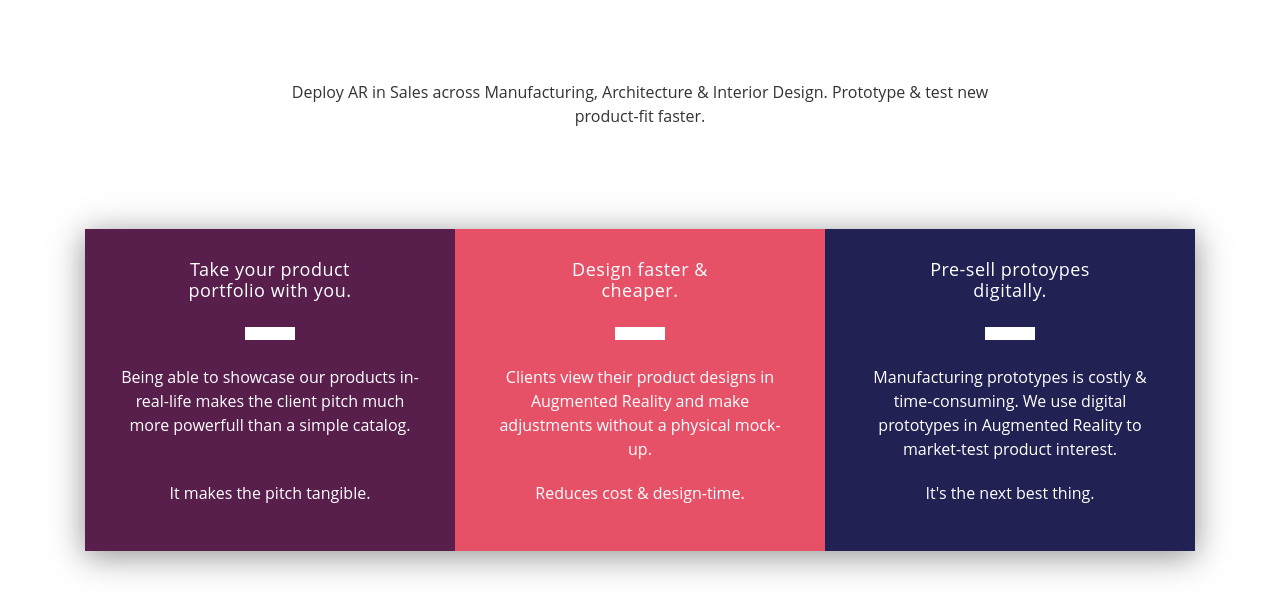
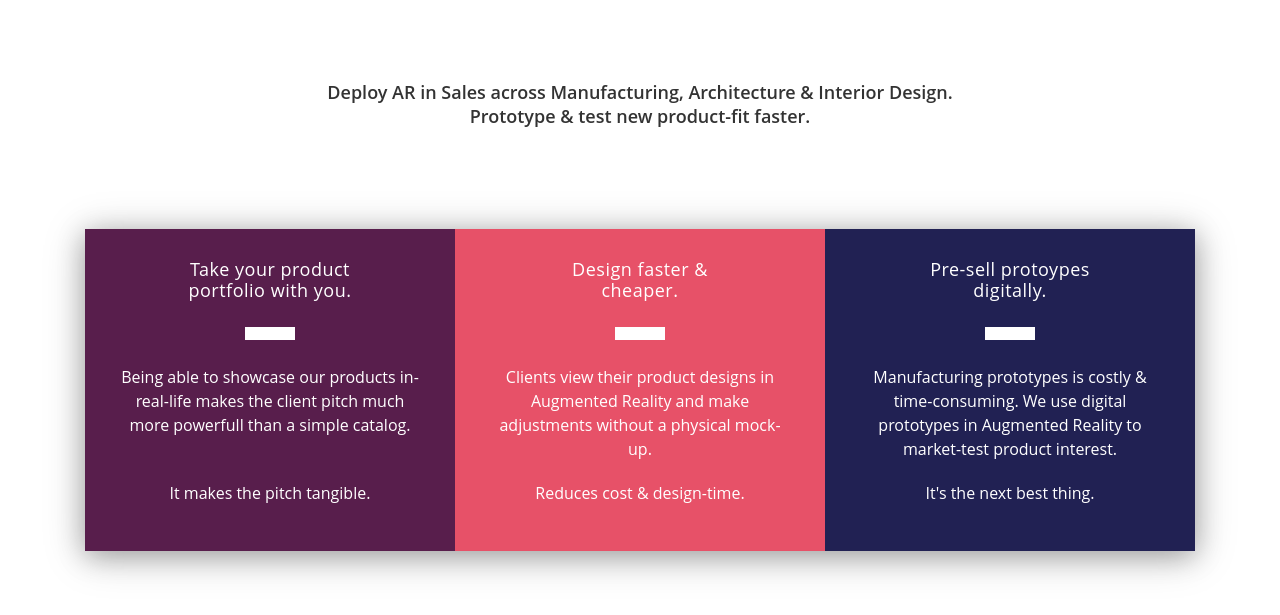
Before and after one commit to fandy/arbio, a PHP site: page / in a window 1280 px wide. Shown: the part 2236-2851 px from the top of the page. Run offline with PHP 8.4, Linux system fonts and the light colour scheme; some web fonts are replaced.

Commit message:
correciones

```diff
--- a/home.html
+++ b/home.html
@@ -180,7 +180,7 @@
           </div>
           <div class="col-md-12 contenido-final">
             <h3 class="bold">Augmented Reality is no longer just a cool hype. Real value is generated on the revenue/cost spectrum.</h3>
-            <p>Deploy AR in Sales across Manufacturing, Architecture & Interior Design. Prototype & test new product-fit faster.</p>
+            <p class="font-weight">Deploy AR in Sales across Manufacturing, Architecture & Interior Design. Prototype & test new product-fit faster.</p>
           </div>
         </div>
       </div>
@@ -446,6 +446,7 @@
           </div>
           <div class="col-md-7 col-sm-7 col-xs-12 text-right">
             <ul class="m-b-0">
+              <li>Features</li>
               <li>Pricing</li>
               <li>Blog</li>
               <li>Contact</li>
--- a/public/css/arbi.css
+++ b/public/css/arbi.css
@@ -424,6 +424,10 @@ section .container.tablet img{
 	width: 550px;
 	max-height: 400px;
 }
+section#tablet .contenido-final p{
+	font-size: 18px;
+	font-weight: 600;
+}
 section#product .row{
 	margin: 15px;
 	box-shadow: 0px 5px 25px rgba(0,0,0,0.25), 0 5px 40px rgba(0,0,0,0.22);
@@ -556,6 +560,7 @@ i.circular{
     padding: 0;
     width: 34px;
     color: #fff;
+    margin-bottom: 20px;
 }
 
 p{
@@ -771,7 +776,6 @@ footer{
 }
 footer p{
 	font-size: 14px;
-	opacity: 0.5;
 }
 footer ul{
 	padding-left: 0;
@@ -780,7 +784,6 @@ footer ul li{
 	display: inline-block;
 	padding: 0 15px;
 	font-size: 14px;
-	opacity: 0.5;
 }
 tbody tr:nth-child(1),
 tbody tr:nth-child(3){
```
